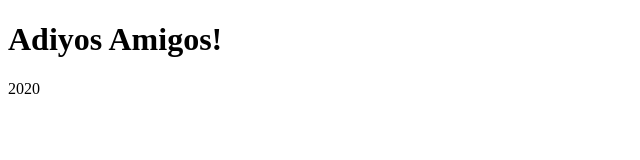
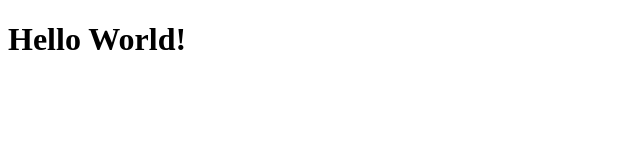
Before and after one commit to nowayblack/nowayblack.github.io, a plain HTML site: page index.html in a window 1280 px wide. Shown: the whole page, without its empty margins (0-640 px from the left). Drawn offline with Linux system fonts and the light colour scheme.

Commit message:
last tests

```diff
--- a/index.html
+++ b/index.html
@@ -5,7 +5,7 @@
   <title>Hello World!</title>
 </head>
 <body>
-  <h1>Adiyos Amigos!</h1>
-  <footer>2020</footer>
+  <h1>Hello World!</h1>
+  <footer></footer>
 </body>
 </html>
```
